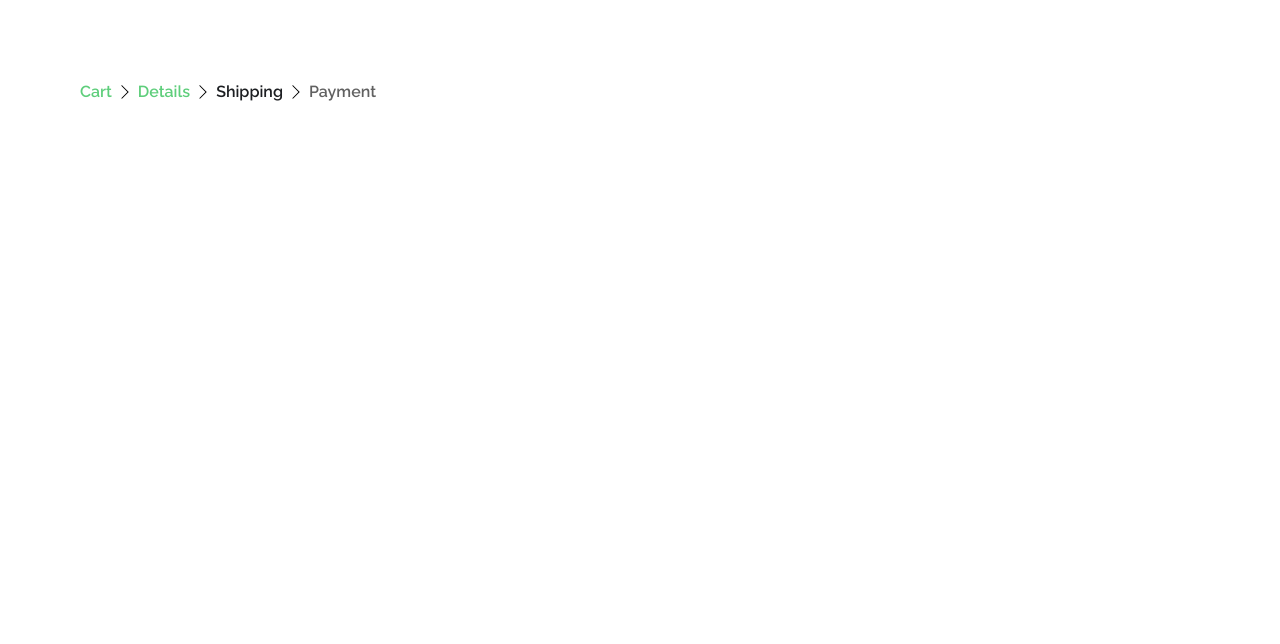
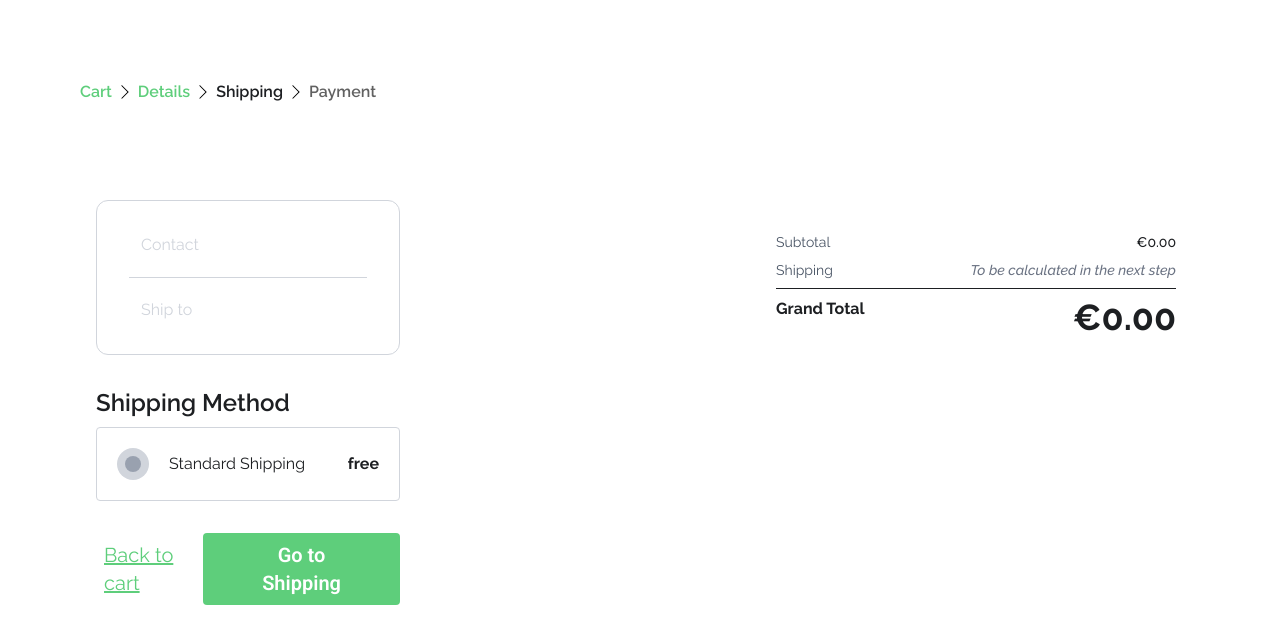
Before and after one commit to HolyCrusaD3R/e-commerce-website, a React (Vite) app: page /checkout/shipping in a window 1280 px wide. Shown: the top 644 px of the page. Built offline with nearby package versions, Linux system fonts and the light colour scheme.

Commit message:
start CheckoutShippingPage. display already filled fields, start creating RadioInpit and/or ShippingInput

```diff
--- /dev/null
+++ b/src/components/Shipping/ShippingInput.jsx
@@ -0,0 +1,11 @@
+import RadioInput from "../UI/RadioInput";
+
+const ShippingInput = ({ formData, updateFormData }) => {
+  return (
+    <div>
+      <RadioInput option={"Standard Shipping"} price={"free"} />
+    </div>
+  );
+};
+
+export default ShippingInput;
--- /dev/null
+++ b/src/components/UI/RadioInput.jsx
@@ -0,0 +1,18 @@
+const RadioInput = ({ onClick, option, price, selected = false }) => {
+  const innerCircle = selected ? " bg-[#1583D7]" : " bg-gray-400";
+  return (
+    <div className="border border-gray-300 rounded p-5 flex flex-row w-full justify-between">
+      <div className="flex flex-row gap-5">
+        <div className="flex flex-col justify-center">
+          <div className="bg-gray-300 rounded-4xl p-2">
+            <div className={"rounded-4xl p-2" + innerCircle}></div>
+          </div>
+        </div>
+        <p className="flex flex-col justify-center">{option}</p>
+      </div>
+      <p className="font-bold flex flex-col justify-center">{price}</p>
+    </div>
+  );
+};
+
+export default RadioInput;
--- a/src/pages/CheckoutShippingPage.jsx
+++ b/src/pages/CheckoutShippingPage.jsx
@@ -1,5 +1,48 @@
+import { useNavigate } from "react-router-dom";
+import CheckoutCart from "../components/CheckoutCart/CheckoutCart";
+import { useCheckoutForm } from "../context/CheckoutFormContext";
+import CheckoutNextBtn from "../components/UI/CheckoutNextBtn";
+import CheckoutPrevBtn from "../components/UI/CheckoutPrevBtn";
+import ShippingInput from "../components/Shipping/ShippingInput";
+
 const CheckoutShippingPage = () => {
-  return <></>;
+  const { formData, updateForm } = useCheckoutForm();
+  const navigate = useNavigate();
+
+  const handleNext = () => {
+    navigate("/checkout/payment");
+  };
+
+  return (
+    <div className="flex flex-row justify-between mt-20">
+      <div className="w-3/10 p-4 flex flex-col gap-8">
+        <div className="rounded-xl border border-gray-300 px-8 py-5 flex flex-col gap-2">
+          <div className="flex flex-row gap-2 p-3">
+            <p className="text-gray-300 w-15">Contact</p>
+            <p>{formData.email}</p>
+          </div>
+          <hr className="border-gray-300" />
+          <div className="flex flex-row gap-2 p-3">
+            <p className="text-gray-300 w-15">Ship to</p>
+            <p>{formData.address}</p>
+          </div>
+        </div>
+        <div className="flex flex-col gap-2">
+          <h2 className="text-2xl font-semibold">Shipping Method</h2>
+          <ShippingInput formData={formData} updateForm={updateForm} />
+        </div>
+        <div className="flex flex-row justify-between w-full">
+          <CheckoutPrevBtn to={"/cart"}>Back to cart</CheckoutPrevBtn>
+          <CheckoutNextBtn to={"/checkout/shipping"} onClick={handleNext}>
+            Go to Shipping
+          </CheckoutNextBtn>
+        </div>
+      </div>
+      <div className="w-2/5">
+        <CheckoutCart />
+      </div>
+    </div>
+  );
 };
 
 export default CheckoutShippingPage;
```
